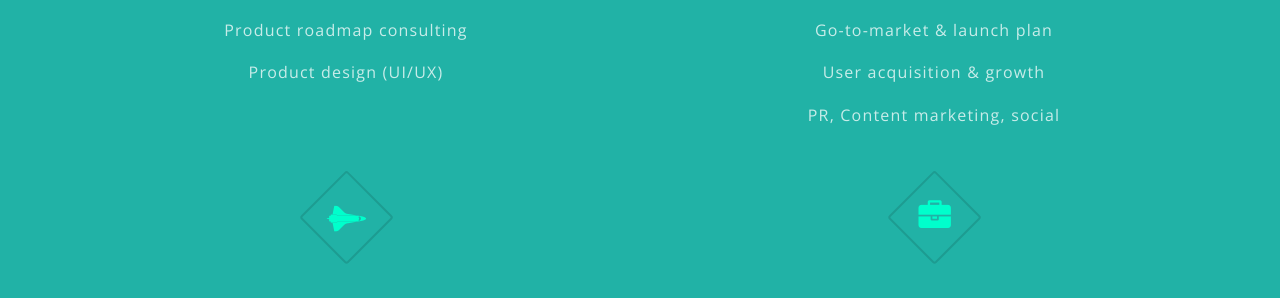
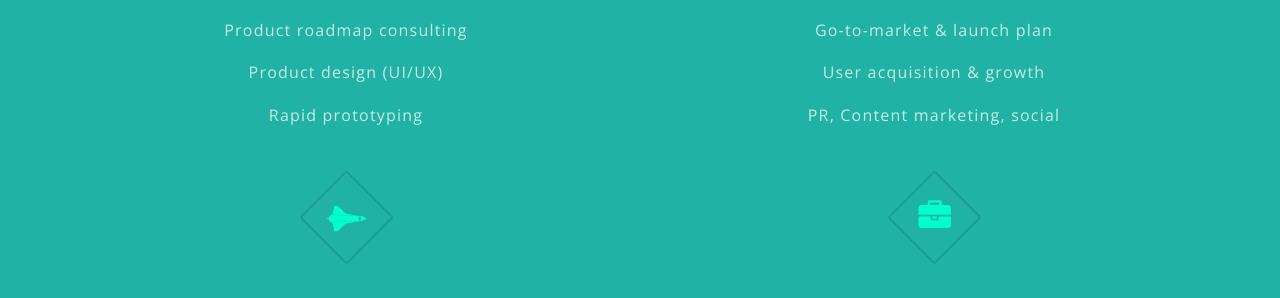
Before and after one commit to sguyon/kai, a Jekyll site: the page built from index.html, in a window 1280 px wide and 900 px high, scrolled down 1239 px. Shown: the part 156-454 px from the top of the window. Built offline with Jekyll 4.4.1, drawn with Linux system fonts in a browser that asks for light colours.

Commit message:
text changeee

```diff
--- a/index.html
+++ b/index.html
@@ -41,6 +41,7 @@ layout: landing
                   <li>User &amp; Market research</li>
                   <li>Product roadmap consulting</li>
                   <li>Product design (UI/UX)</li>
+                  <li>Rapid prototyping</li>
                 </ul>
               </div>
               <div class="6u$ 12u$(medium)">
```
